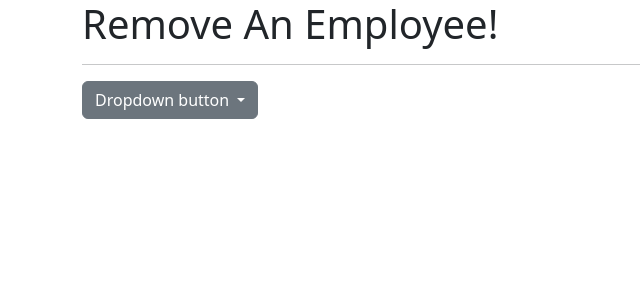
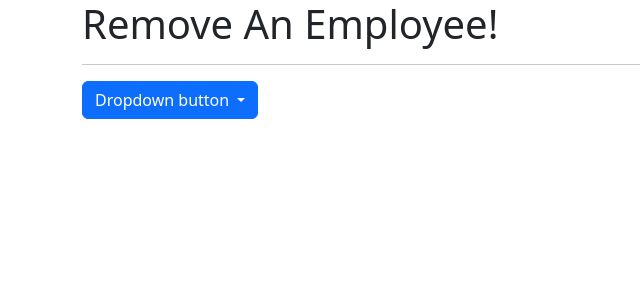
Before and after one commit to devsharifmahmud/DjangoCrudOperation, a Django app: page /remove_emp in a window 1280 px wide. Shown: the top 300 px of the page, without its empty margins (0-640 px from the left). Run offline with Django 5.2, Linux system fonts and the light colour scheme.

Commit message:
HTML file add

```diff
--- a/office_emp_proj/emp_app/templates/remove_emp.html
+++ b/office_emp_proj/emp_app/templates/remove_emp.html
@@ -12,7 +12,7 @@
     <h1>Remove An Employee!</h1>
     <hr>
     <div class="dropdown">
-  <button class="btn btn-secondary dropdown-toggle" type="button" data-bs-toggle="dropdown" aria-expanded="false">
+        <button class="btn btn-primary dropdown-toggle" type="button" data-bs-toggle="dropdown" aria-expanded="false">
             Dropdown button
         </button>
         <ul class="dropdown-menu">
```
Lines whose indentation alone changed are shown as unchanged.
